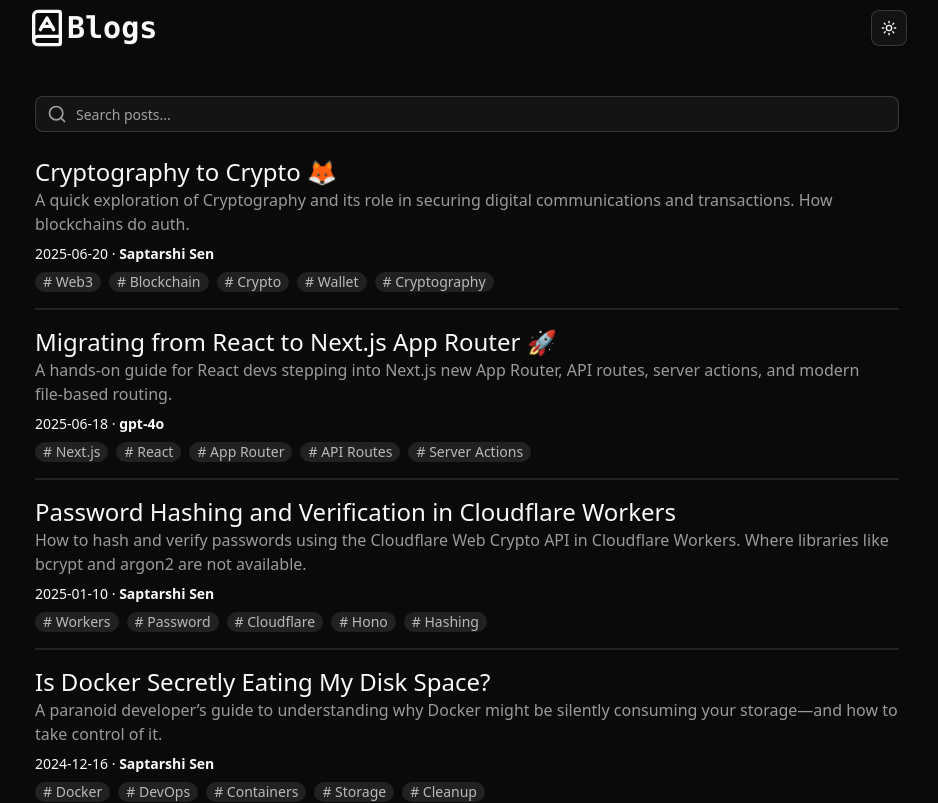
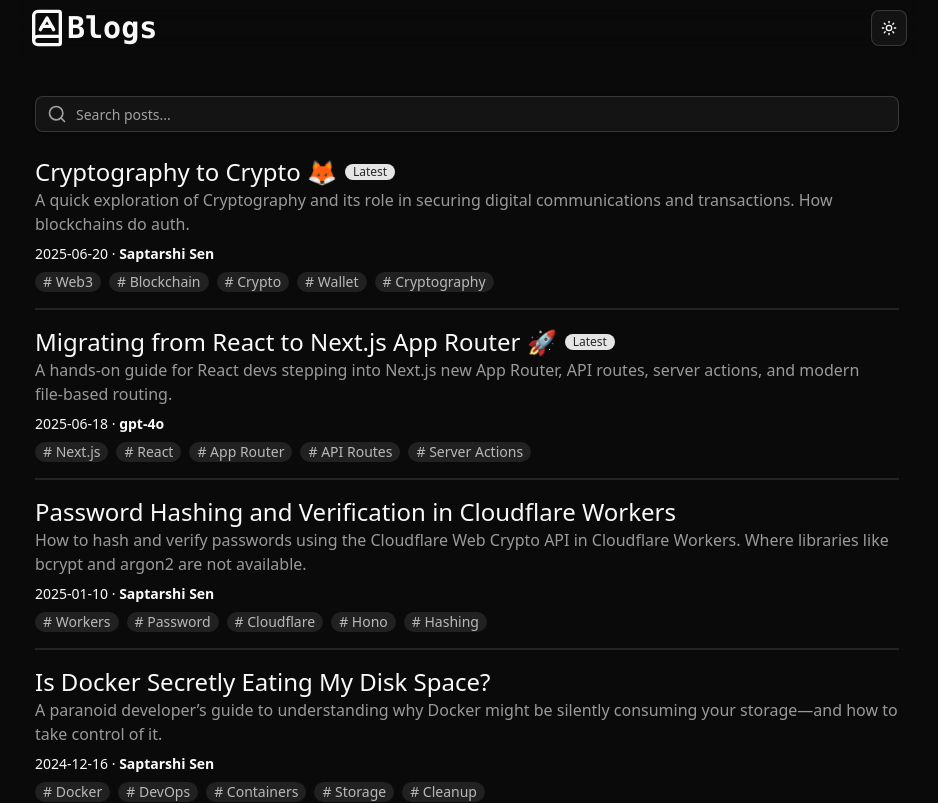
Before and after one commit to sen-Saptarshi/bloggr-md, a React (Vite) app: page / in a window 1280 px wide. Shown: the top 803 px of the page, without its empty margins (173-1111 px from the left). Built offline with nearby package versions, Linux system fonts and the light colour scheme.

Commit message:
feat: latest tag

```diff
--- a/src/components/BlogList.tsx
+++ b/src/components/BlogList.tsx
@@ -8,12 +8,23 @@
 export function PostList({ posts }: PostListProps) {
   return (
     <ul className="flex flex-col gap-4">
-      {posts.map((post) => (
+      {posts.map((post) => {
+        const postDate = new Date(post.attributes.date);
+        const isNew =
+          (new Date().getTime() - postDate.getTime()) / (1000 * 60 * 60 * 24) <
+          7;
+
+        return (
           <li key={post.path} className="flex flex-col border-b-2 pb-2">
-          <Link to={`/blog/${post.path}`}>
+            <Link to={`/blog/${post.path}`} className="flex items-center">
               <h2 className="text-2xl cursor-pointer hover:underline">
                 {post.attributes.title}
               </h2>
+              {isNew && (
+                <div className="ml-2 bg-primary text-secondary text-xs rounded-full px-2">
+                  Latest
+                </div>
+              )}
             </Link>
             <p className="text-foreground/60 selection:bg-amber-500">
               {post.attributes.description}
@@ -26,7 +37,8 @@
               <TagList tags={post.attributes.tags} />
             </div>
           </li>
-      ))}
+        );
+      })}
     </ul>
   );
 }
```
Lines whose indentation alone changed are shown as unchanged.
